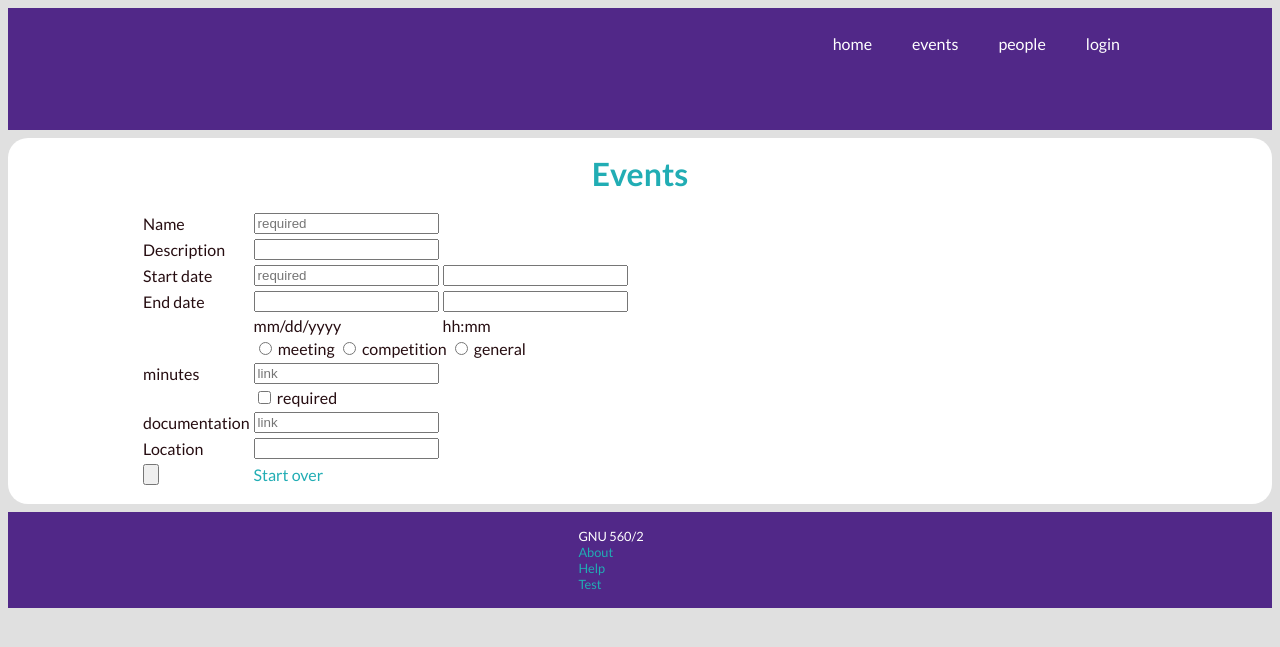
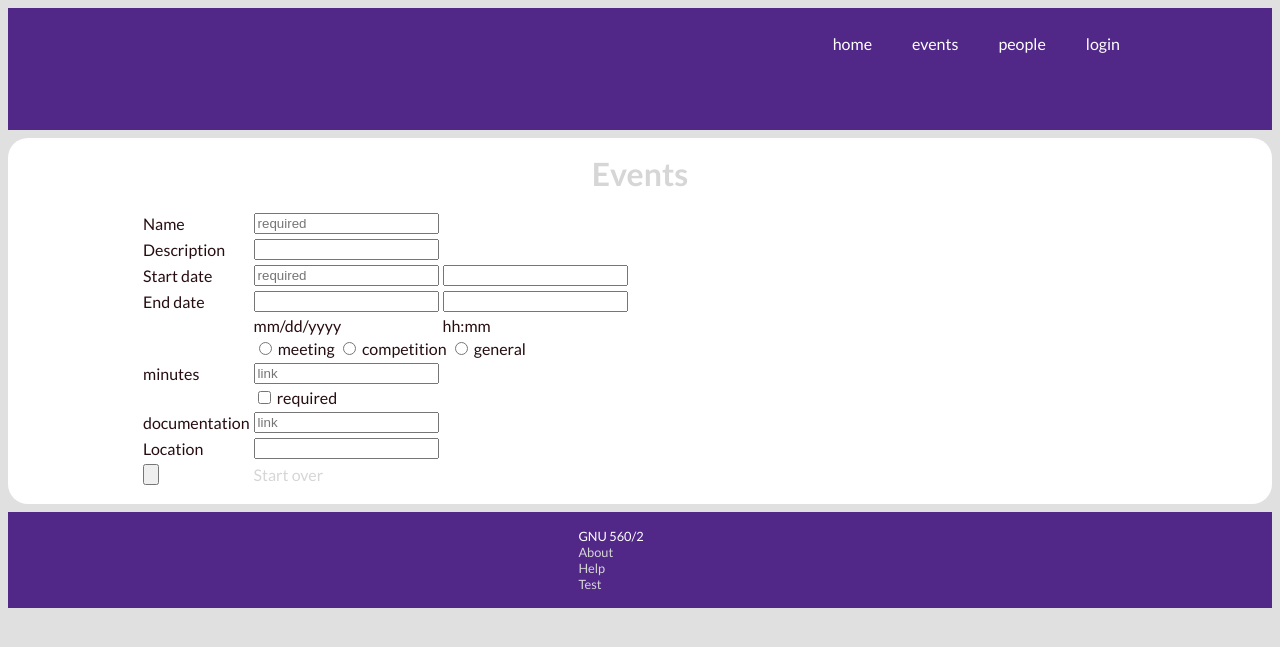
Before and after one commit to jhauserw3241/cdcdb-webserver, a Python web app: template templates/events/new.html in a window 1280 px wide. Shown: the top 647 px of the page. Run offline with Jinja, Linux system fonts and the light colour scheme; the template is opened without the code that fills it, so the values that code supplies are empty.

Commit message:
Make the links easier to read normally and when you are hovering over them

```diff
--- a/static/css/base.css
+++ b/static/css/base.css
@@ -6,12 +6,12 @@ body {
 }
 
 a {
-	color: var(--color-link-1);
+	color: var(--link-normal);
 	text-decoration: none;
 }
 
 a:hover {
-	color: var(--color-link-2);
+	color: var(--link-hover);
 	text-decoration: underline;
 }
 
@@ -151,8 +151,8 @@ button {
 :root {
 	--header-dark-purple: #512888;
 	--header-text: white;
-	--color-link-1: #21ADB4;
-	--color-link-2: #094649;
+	--link-normal: #D6D6D6;
+	--link-hover: #BABABA;
 	--color-nav-hover: #40056D;
 	--color-nav-2: #AA223A;
 	--color-normal-text: #260D11;
```
